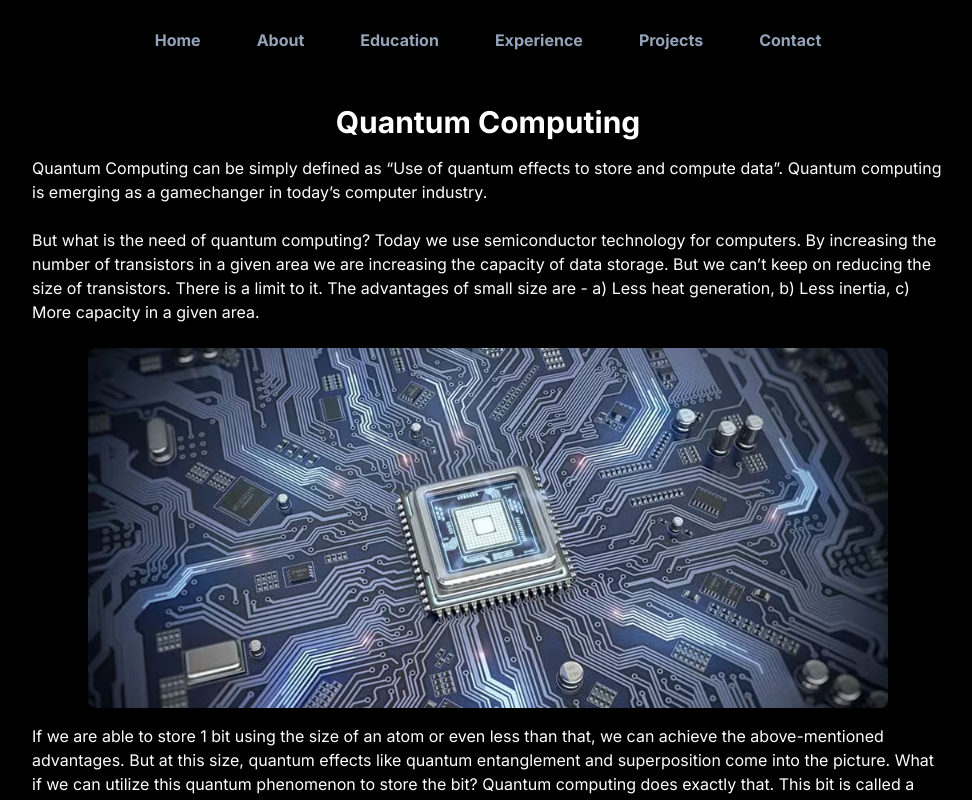
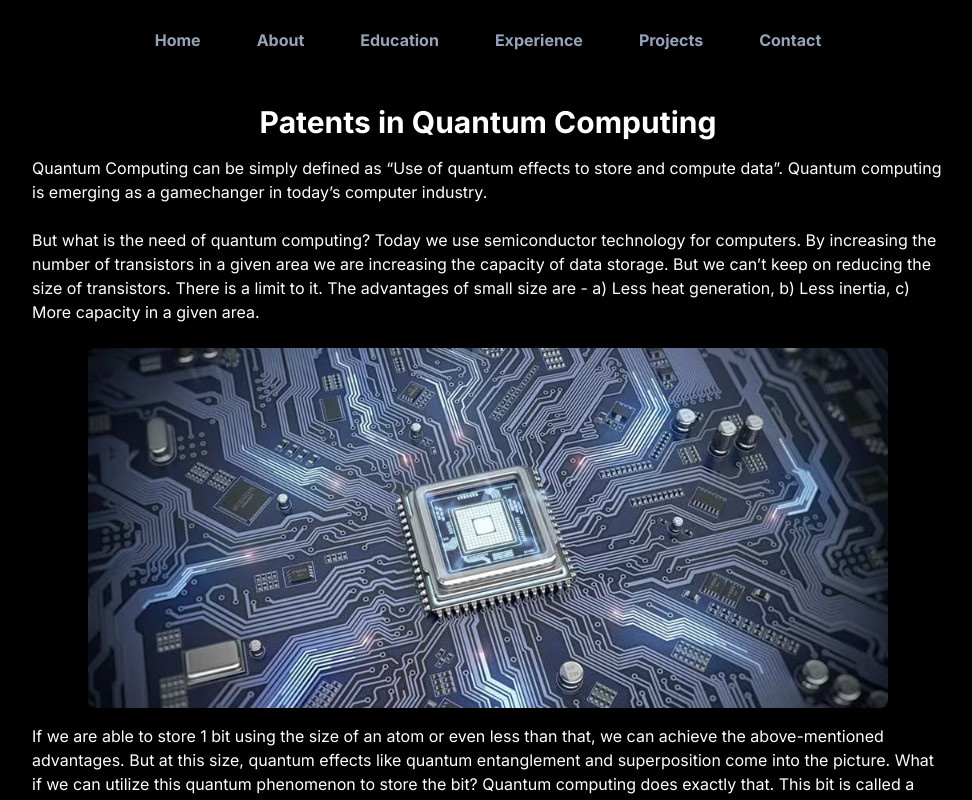
Before and after one commit to Swanand58/next-portfolio, a Next.js app: page /articles/quantum-computing in a window 1280 px wide. Shown: the top 800 px of the page, without its empty margins (152-1124 px from the left). Built offline with nearby package versions, Linux system fonts and the light colour scheme.

Commit message:
Updated Resume

```diff
--- a/data/projects.ts
+++ b/data/projects.ts
@@ -117,7 +117,7 @@ const articles: Article[] = [
   {
     id: 2,
     date: "28 Jul 2020",
-    title: "Quantum Computing",
+    title: "Patents in Quantum Computing",
     summary:
       "Quantum Computing can be simply defined as “Use of quantum effects to store and compute data”. Quantum computing is emerging as a gamechanger in today’s computer industry. But what is the need of quantum computing? Today we use semiconductor technology for computers. By increasing the number of transistors in given area we are increasing the capacity of data storage. But we can’t keep on reducing the size of transistors.",
     link: "/articles/quantum-computing",
--- a/src/app/articles/quantum-computing/page.tsx
+++ b/src/app/articles/quantum-computing/page.tsx
@@ -3,7 +3,10 @@ import Image from "next/image";
 const QuantumComputing = () => {
   return (
     <div className="article-container p-6 rounded-lg shadow-lg ml-40 mr-40">
-      <h1 className="text-3xl font-bold mb-4 text-center">Quantum Computing</h1>
+      <h1 className="text-3xl font-bold mb-4 text-center">
+        {" "}
+        Patents in Quantum Computing
+      </h1>
       <p className="mb-6">
         Quantum Computing can be simply defined as “Use of quantum effects to
         store and compute data”. Quantum computing is emerging as a gamechanger
```
Also changed, not shown: 1 other file (tests, documents, lock files or other folders).
